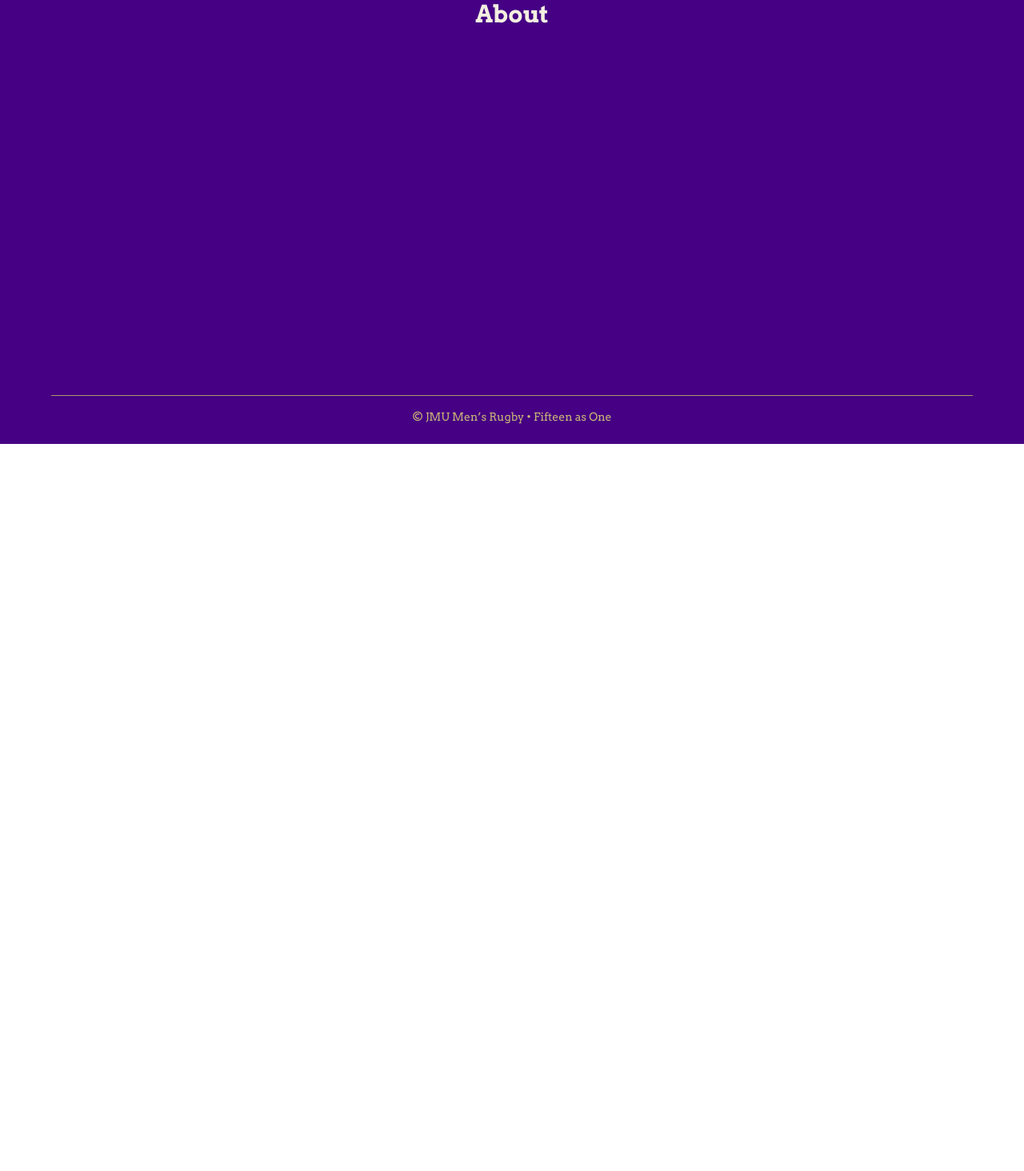
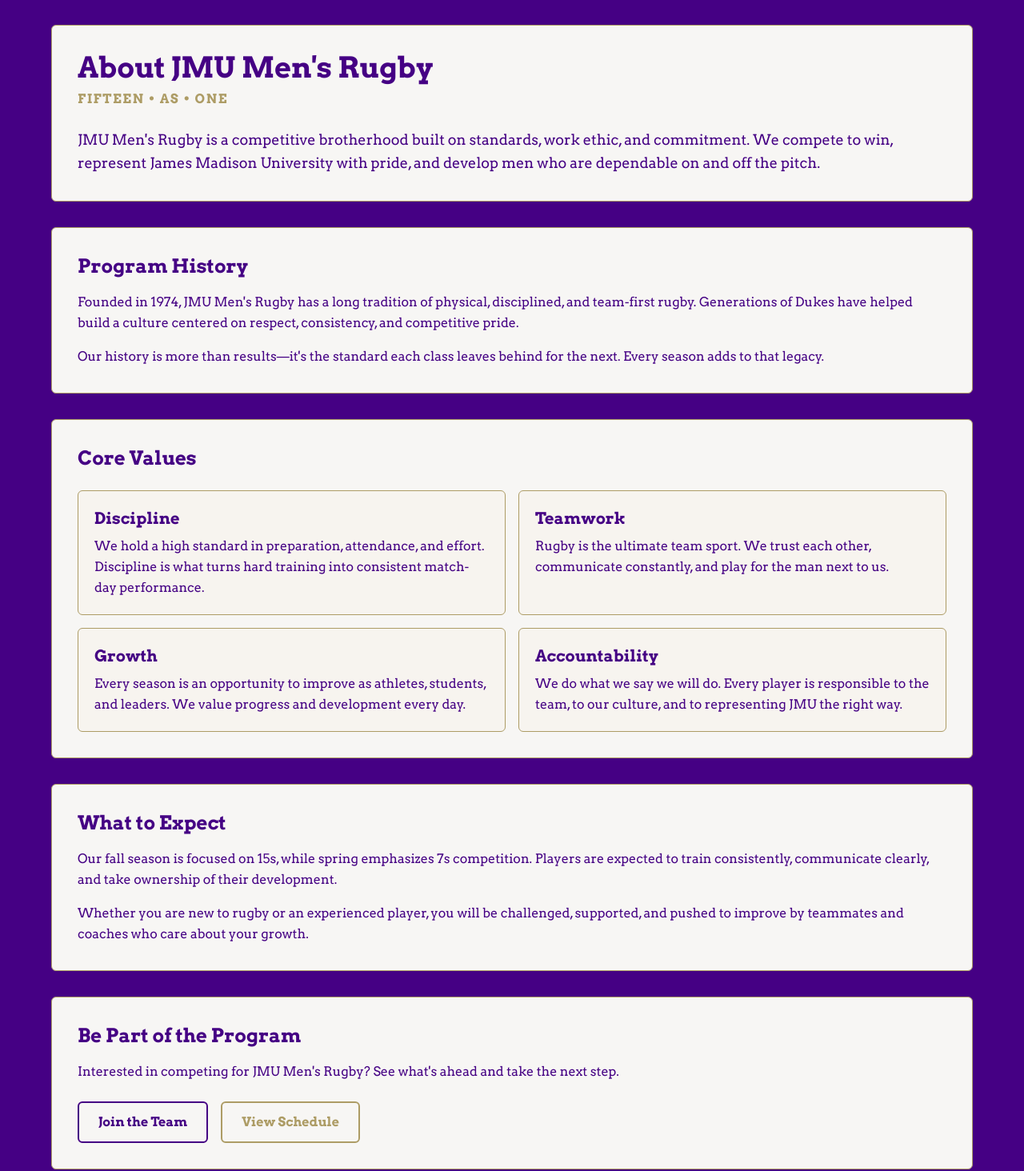
Before and after one commit to SWilford/jmu-rugby-site, a React (Vite) app: page /about in a window 1280 px wide. Shown: the part 245-1709 px from the top of the page at 80% size. Before the commit the page ends 800 px from the top, so only its background shows below. Built offline with nearby package versions, Linux system fonts and the light colour scheme; no server answers.

Commit message:
Build About page with program story, values, and CTAs

```diff
--- a/src/pages/About.jsx
+++ b/src/pages/About.jsx
@@ -1,4 +1,103 @@
-// src/pages/About.jsx
+import { Link } from "react-router-dom";
+
+const coreValues = [
+  {
+    title: "Discipline",
+    description:
+      "We hold a high standard in preparation, attendance, and effort. Discipline is what turns hard training into consistent match-day performance.",
+  },
+  {
+    title: "Teamwork",
+    description:
+      "Rugby is the ultimate team sport. We trust each other, communicate constantly, and play for the man next to us.",
+  },
+  {
+    title: "Growth",
+    description:
+      "Every season is an opportunity to improve as athletes, students, and leaders. We value progress and development every day.",
+  },
+  {
+    title: "Accountability",
+    description:
+      "We do what we say we will do. Every player is responsible to the team, to our culture, and to representing JMU the right way.",
+  },
+];
+
 export default function About() {
-  return <h1 className="text-3xl font-bold">About</h1>;
+  return (
+    <div className="w-full flex flex-col items-center px-4 sm:px-6">
+      <section className="w-full max-w-6xl bg-jmuOffWhite text-jmuPurple border border-jmuDarkGold rounded-md p-8 mt-8">
+        <h1 className="text-3xl sm:text-4xl font-bold mb-2">About JMU Men&apos;s Rugby</h1>
+        <p className="uppercase tracking-widest text-jmuDarkGold font-semibold mb-6">
+          Fifteen • As • One
+        </p>
+        <p className="leading-relaxed text-lg">
+          JMU Men&apos;s Rugby is a competitive brotherhood built on standards, work ethic,
+          and commitment. We compete to win, represent James Madison University with
+          pride, and develop men who are dependable on and off the pitch.
+        </p>
+      </section>
+
+      <section className="w-full max-w-6xl bg-jmuOffWhite text-jmuPurple border border-jmuDarkGold rounded-md p-8 mt-8">
+        <h2 className="text-2xl font-bold mb-4">Program History</h2>
+        <p className="leading-relaxed mb-4">
+          Founded in 1974, JMU Men&apos;s Rugby has a long tradition of physical, disciplined,
+          and team-first rugby. Generations of Dukes have helped build a culture centered
+          on respect, consistency, and competitive pride.
+        </p>
+        <p className="leading-relaxed">
+          Our history is more than results—it&apos;s the standard each class leaves behind for
+          the next. Every season adds to that legacy.
+        </p>
+      </section>
+
+      <section className="w-full max-w-6xl bg-jmuOffWhite text-jmuPurple border border-jmuDarkGold rounded-md p-8 mt-8">
+        <h2 className="text-2xl font-bold mb-6">Core Values</h2>
+        <div className="grid grid-cols-1 md:grid-cols-2 gap-4">
+          {coreValues.map((value) => (
+            <article key={value.title} className="border border-jmuDarkGold rounded-md p-5 bg-jmuLightGold/30">
+              <h3 className="text-xl font-bold mb-2">{value.title}</h3>
+              <p className="leading-relaxed">{value.description}</p>
+            </article>
+          ))}
+        </div>
+      </section>
+
+      <section className="w-full max-w-6xl bg-jmuOffWhite text-jmuPurple border border-jmuDarkGold rounded-md p-8 mt-8">
+        <h2 className="text-2xl font-bold mb-4">What to Expect</h2>
+        <p className="leading-relaxed mb-4">
+          Our fall season is focused on 15s, while spring emphasizes 7s competition.
+          Players are expected to train consistently, communicate clearly, and take
+          ownership of their development.
+        </p>
+        <p className="leading-relaxed">
+          Whether you are new to rugby or an experienced player, you will be challenged,
+          supported, and pushed to improve by teammates and coaches who care about your
+          growth.
+        </p>
+      </section>
+
+      <section className="w-full max-w-6xl bg-jmuOffWhite text-jmuPurple border border-jmuDarkGold rounded-md p-8 mt-8 mb-4">
+        <h2 className="text-2xl font-bold mb-4">Be Part of the Program</h2>
+        <p className="leading-relaxed mb-6">
+          Interested in competing for JMU Men&apos;s Rugby? See what&apos;s ahead and take the
+          next step.
+        </p>
+        <div className="flex flex-wrap gap-4">
+          <Link
+            to="/join"
+            className="border-2 border-jmuPurple text-jmuPurple px-6 py-3 rounded-md font-semibold hover:bg-jmuPurple hover:text-jmuLightGold transition-colors"
+          >
+            Join the Team
+          </Link>
+          <Link
+            to="/schedule"
+            className="border-2 border-jmuDarkGold text-jmuDarkGold px-6 py-3 rounded-md font-semibold hover:bg-jmuDarkGold hover:text-jmuOffWhite transition-colors"
+          >
+            View Schedule
+          </Link>
+        </div>
+      </section>
+    </div>
+  );
 }
--- a/src/pages/Home.jsx
+++ b/src/pages/Home.jsx
@@ -9,12 +9,23 @@ import img2 from "../assets/home/image2.jpeg";
 import img4 from "../assets/home/image4.jpeg";
 import img5 from "../assets/home/image5.JPG";
 
+const images = [img1, img4, img5, img2, img0];
 
-const images = [img1, img4, img5, img2, img0];
+const parseDateOnly = (dateString) => {
+  const [year, month, day] = dateString.split("-").map(Number);
+  return new Date(year, month - 1, day);
+};
+
+const getSideOrder = (seasonId) => {
+  const isSpring = (seasonId || "").toLowerCase().includes("spring");
+  return isSpring
+    ? { "7s": 1, "15s": 2 }
+    : { A: 1, B: 2, C: 3, Combined: 4 };
+};
 
 export default function Home() {
   const [current, setCurrent] = useState(0);
-  const [nextMatch, setNextMatch] = useState(null);
+  const [nextMatches, setNextMatches] = useState([]);
   const navigate = useNavigate();
   const [featuredImages, setFeaturedImages] = useState([]);
 
@@ -29,7 +40,7 @@ export default function Home() {
       const year = today.getFullYear();
 
       let seasonPrefix;
-      if (month <= 1) seasonPrefix = "spring"; // Jan or earlier
+      if (month <= 1) seasonPrefix = "spring";
       else if (month >= 2 && month <= 5) seasonPrefix = "spring";
       else if (month >= 6 && month <= 11) seasonPrefix = "fall";
 
@@ -41,12 +52,21 @@ export default function Home() {
         .select("*")
         .eq("season_id", currentSeason)
         .gte("date", today.toISOString().split("T")[0])
-        .order("date", { ascending: true })
-        .limit(1);
+        .order("date", { ascending: true });
 
-      if (error) console.error("Next match fetch error:", error);
-      else setNextMatch(data?.[0] || null);
+      if (error) {
+        console.error("Next matches fetch error:", error);
+      } else if (data?.length) {
+        const nextDate = data[0].date;
+        const sideOrder = getSideOrder(currentSeason);
+        const matchesForNextDate = data
+          .filter((match) => match.date === nextDate)
+          .sort((a, b) => (sideOrder[a.side] || 99) - (sideOrder[b.side] || 99));
 
+        setNextMatches(matchesForNextDate);
+      } else {
+        setNextMatches([]);
+      }
 
       const { data: mediaData, error: mediaError } = await supabase
         .from("media")
@@ -59,12 +79,9 @@ export default function Home() {
         const shuffled = mediaData.sort(() => 0.5 - Math.random());
         setFeaturedImages(shuffled.slice(0, 6));
       }
-
     })();
 
     return () => clearInterval(interval);
-
-
   }, []);
 
   return (
@@ -118,8 +135,8 @@ export default function Home() {
         <p className="leading-relaxed mb-6">
           Founded in 1974, JMU Men's Rugby is a tight knit brotherhood competing
           in the National Collegiate Rugby D1-AA division. We pride ourselves on
-          grit, discipline, and a strong culture of camaraderie both on and
-          off the pitch.
+          grit, discipline, and a strong culture of camaraderie both on and off
+          the pitch.
         </p>
         <Link
           to="/about"
@@ -129,49 +146,49 @@ export default function Home() {
         </Link>
       </section>
 
-
-
       {/* Next Match Widget */}
       <section className="w-full max-w-6xl bg-jmuOffWhite text-jmuPurple border border-jmuDarkGold rounded-md p-8 mt-8">
         <h2 className="text-2xl font-bold mb-4">Next Match</h2>
 
-        {nextMatch ? (
+        {nextMatches.length > 0 ? (
           <Link
             to="/schedule"
             className="block border border-jmuDarkGold rounded-md bg-jmuLightGold/10 hover:bg-jmuLightGold/30 transition-colors duration-200"
           >
-            <div className="flex flex-col sm:flex-row justify-between items-start sm:items-center p-4">
-              {/* Left side info */}
+            {nextMatches.map((match, index) => (
+              <div
+                key={match.id}
+                className={`${index > 0 ? "border-t border-jmuDarkGold" : ""} p-4`}
+              >
+                <div className="flex flex-col sm:flex-row justify-between items-start sm:items-center">
                   <div>
                     <p className="text-2xl font-bold text-jmuPurple mb-1">
-                  {nextMatch.opponent}
+                      {match.opponent}
                     </p>
                     <p className="text-jmuDarkGold font-medium">
-                  {new Date(nextMatch.date).toLocaleDateString("en-US", {
+                      {parseDateOnly(match.date).toLocaleDateString("en-US", {
                         weekday: "short",
                         month: "short",
                         day: "numeric",
                       })}{" "}
-                  • {nextMatch.home ? "Home" : "Away"} • {nextMatch.side}
+                      • {match.home ? "Home" : "Away"} • {match.side}
                     </p>
                   </div>
 
-              {/* Right side result */}
-              {nextMatch.show_result && nextMatch.result && (
+                  {match.show_result && match.result && (
                     <div className="mt-3 sm:mt-0">
-                  <p className="text-xl font-bold text-jmuPurple">
-                    {nextMatch.result}
-                  </p>
+                      <p className="text-xl font-bold text-jmuPurple">{match.result}</p>
                     </div>
                   )}
                 </div>
 
-            {/* Optional notes preview */}
-            {nextMatch.notes && (
-              <div className="border-t border-jmuDarkGold p-4 text-sm text-jmuPurple/90">
-                <p className="italic line-clamp-2">{nextMatch.notes}</p>
+                {match.notes && (
+                  <div className="mt-3 pt-3 border-t border-jmuDarkGold text-sm text-jmuPurple/90">
+                    <p className="italic line-clamp-2">{match.notes}</p>
                   </div>
                 )}
+              </div>
+            ))}
           </Link>
         ) : (
           <p className="text-jmuDarkGold italic">
@@ -195,7 +212,11 @@ export default function Home() {
                 key={photo.id}
                 src={photo.file_path}
                 alt={photo.album}
-                onClick={() => navigate(`/media?album=${encodeURIComponent(photo.album)}&season=${photo.season_id}&photo=${photo.id}`)}
+                onClick={() =>
+                  navigate(
+                    `/media?album=${encodeURIComponent(photo.album)}&season=${photo.season_id}&photo=${photo.id}`
+                  )
+                }
                 className="w-full h-40 sm:h-48 object-cover rounded-md border border-jmuDarkGold hover:opacity-80 hover:cursor-pointer transition"
               />
             ))}
--- a/src/pages/Schedule.jsx
+++ b/src/pages/Schedule.jsx
@@ -4,6 +4,11 @@ import { supabase } from "../lib/supabaseClient";
 import { motion, AnimatePresence } from "framer-motion";
 import { useRef } from "react";
 
+
+const parseDateOnly = (dateString) => {
+  const [year, month, day] = dateString.split("-").map(Number);
+  return new Date(year, month - 1, day);
+};
 
 export default function Schedule() {
   const [matches, setMatches] = useState([]);
@@ -198,7 +203,7 @@ export default function Schedule() {
                     onClick={() => toggleExpand(m.id)}
                   >
                     <td className="p-2 font-semibold">
-                      {new Date(m.date).toLocaleDateString("en-US", {
+                      {parseDateOnly(m.date).toLocaleDateString("en-US", {
                         month: "short",
                         day: "numeric",
                       })}
```
Lines whose indentation alone changed are shown as unchanged.
